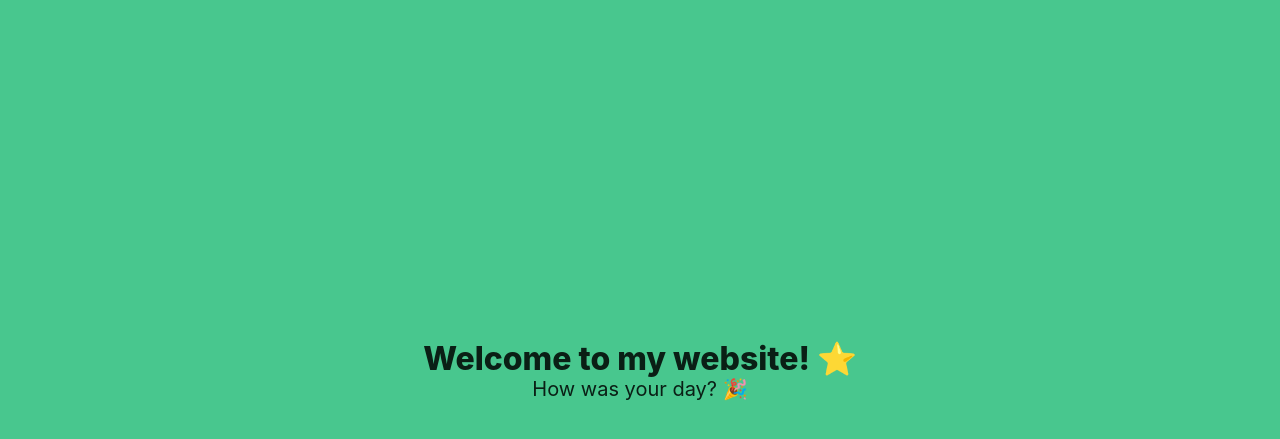
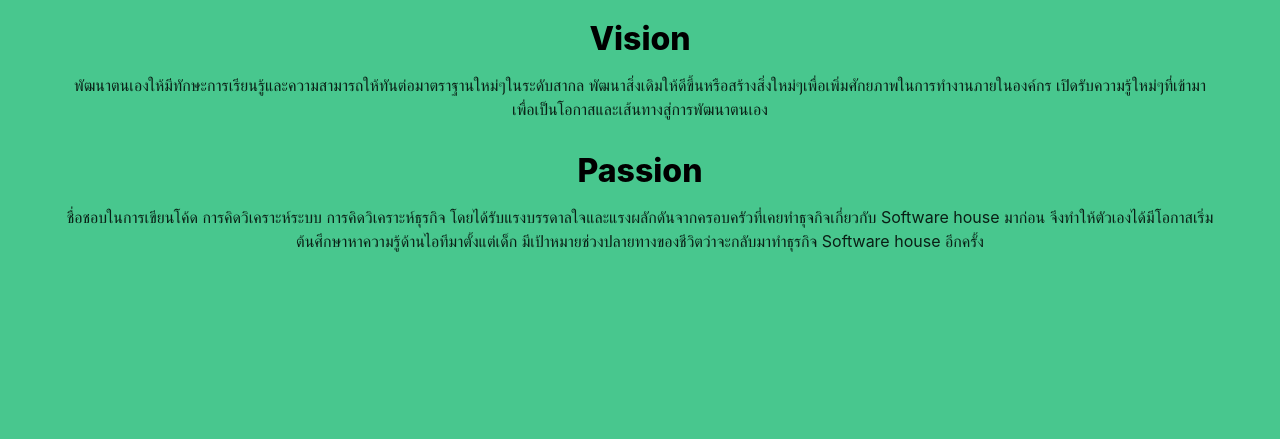
Before and after one commit to shter2499/watcharit, a plain HTML site: page index.html in a window 1280 px wide. Shown: the part 55-494 px from the top of the page. Drawn offline with nearby package versions, Linux system fonts and the light colour scheme; a web font is replaced by a local one.

Commit message:
Vision and Passion

```diff
--- a/index.html
+++ b/index.html
@@ -11,6 +11,7 @@
 
 <body>
     <section class="hero is-success is-fullheight">
+        <!-- HEADER -->
         <div class="hero-head">
             <nav class="navbar is-light">
                 <div class="container">
@@ -28,12 +29,37 @@
                 </div>
             </nav>
         </div>
-        <div class="hero-body">
-            <div class="container has-text-centered">
-                <p class="title">Welcome to my website! ⭐️</p>
-                <p class="subtitle">How was your day? 🎉</p>
-            </div>
-        </div>
+
+        <!-- BODY -->
+        <div class="hero-body  is-align-items-stretch">
+            <div class="scroll-container">
+                <div class="container has-text-centered">
+                    <div class="content">
+                        <h1 style="color: black;">Vision</h1>
+                        <P>พัฒนาตนเองให้มีทักษะการเรียนรู้และความสามารถให้ทันต่อมาตราฐานใหม่ๆในระดับสากล
+                            พัฒนาสิ่งเดิมให้ดีขึ้นหรือสร้างสิ่งใหม่ๆเพื่อเพิ่มศักยภาพในการทำงานภายในองค์กร
+                            เปิดรับความรู้ใหม่ๆที่เข้ามาเพื่อเป็นโอกาสและเส้นทางสู่การพัฒนาตนเอง</P>
+                        <h1 style="color: black;">
+                            Passion
+                        </h1>
+                        <p>ชื่อชอบในการเขียนโค้ด การคิดวิเคราะห์ระบบ การคิดวิเคราะห์ธุรกิจ
+                            โดยได้รับแรงบรรดาลใจและแรงผลักดันจากครอบครัวที่เคยทำธุจกิจเกี่ยวกับ Software house
+                            มาก่อน จึงทำให้ตัวเองได้มีโอกาสเริ่มต้นศึกษาหาความรู้ด้านไอทีมาตั้งแต่เด็ก
+                            มีเป้าหมายช่วงปลายทางของชีวิตว่าจะกลับมาทำธุรกิจ Software house อีกครั้ง
+                        </p>
+
+                    </div>
+                </div>
+
+                <!-- <div class="columns is-mobile">
+                <div class="column" style="background-color: aqua;">
+                    <p class="title">Welcome to my website! ⭐️</p>
+                </div>
+                <div class="column">
+                    <p class="subtitle">How was your day? 🎉</p>
+                </div>
+            </div> -->
+
     </section>
 </body>
 
--- a/style.css
+++ b/style.css
@@ -1,3 +1,25 @@
+@import url('https://fonts.googleapis.com/css2?family=Dancing+Script:wght@400..700&family=Notable&display=swap');
+
+.hero {
+    --bulma-hero-body-padding-tablet: 1.5rem 3rem;
+}
+
 html {
     overflow: hidden;
 }
+
+.scroll-container {
+    /* max-width: 100vh; */
+    max-height: 100vh;
+    width: 100%;
+    /* this displays creates a scrollbar on the element only when the content exceeds the max height of the element */
+    overflow-y: auto;
+    /* Hide scrollbar for IE, Edge and Firefox */
+    -ms-overflow-style: none;
+    /* IE and Edge */
+    scrollbar-width: none;
+}
+
+.scroll-container::-webkit-scrollbar {
+    display: none;
+}
```
